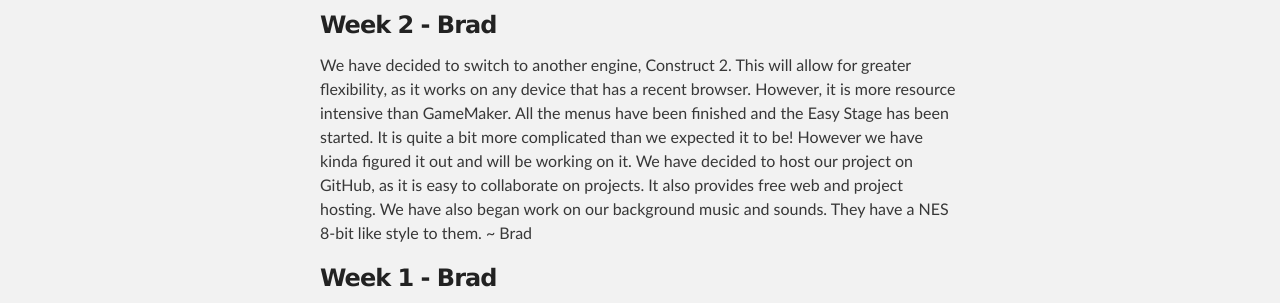
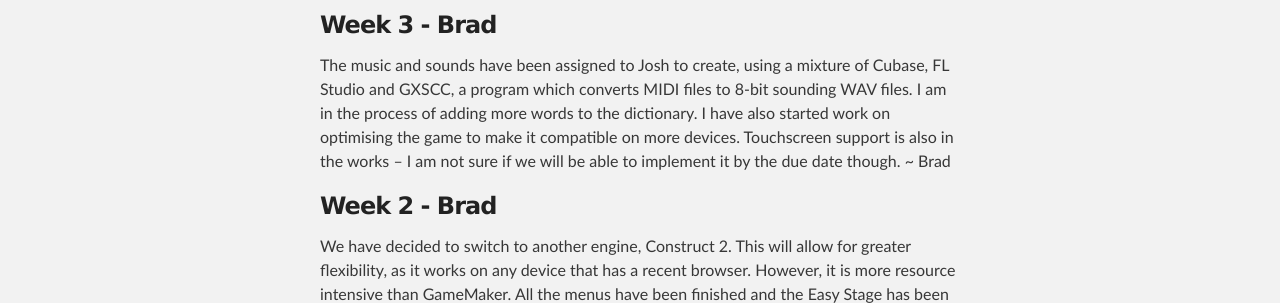
Before and after one commit to BradFuller/BradFuller.github.io, a plain HTML site: page index.html in a window 1280 px wide. Shown: the part 511-814 px from the top of the page. Drawn offline with Linux system fonts and the light colour scheme.

```diff
--- a/index.html
+++ b/index.html
@@ -36,6 +36,12 @@
 
 <h2>
 <a name="blog-posts" class="anchor" href="#blog-posts"><span class="octicon octicon-link"></span></a>Blog Posts</h2>
+
+<h3>
+<a name="week-3---brad" class="anchor" href="#week-3---brad"><span class="octicon octicon-link"></span></a>Week 3 - Brad</h3>
+
+<p>The music and sounds have been assigned to Josh to create, using a mixture of Cubase, FL Studio and GXSCC, a program which converts MIDI files to 8-bit sounding WAV files. I am in the process of adding more words to the dictionary. I have also started work on optimising the game to make it compatible on more devices. Touchscreen support is also in the works – I am not sure if we will be able to implement it by the due date though.
+~ Brad</p>
 
 <h3>
 <a name="week-2---brad" class="anchor" href="#week-2---brad"><span class="octicon octicon-link"></span></a>Week 2 - Brad</h3>
```
Also changed, not shown: params.json (+1 -1 lines).
